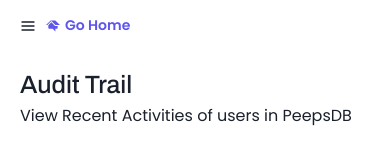
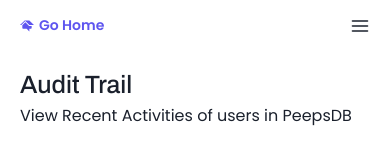
Before and after one commit to sjultra/peepsdb-front-end, a React (Create React App) app: page /admin/logs in a window 390 px wide. Shown: the top 147 px of the page. Built offline with nearby package versions, Linux system fonts and the light colour scheme; no server answers; a web font is replaced by a local one.

Commit message:
change menu hamburger icon postion for good UX

```diff
--- a/src/components/layouts/NavLayout.js
+++ b/src/components/layouts/NavLayout.js
@@ -6,7 +6,7 @@ import UserDropdown from "./UserDropdown";
 import useAuthActions from "../../hooks/useAuth";
 import { useMenu } from "../../hooks/MenuProvider";
 import { FiMenu } from "react-icons/fi";
-import { HStack,Stack, Show, Box, Text } from "@chakra-ui/react";
+import { HStack,Stack, Show, Box, Text, Flex } from "@chakra-ui/react";
 
 const NavLayout = ({
   boxShadow,
@@ -32,11 +32,6 @@ const NavLayout = ({
         py="6"
         >
         <HStack gap="4">
-          <Show below="lg">
-            <Box display={`${displayAsidebar?"":"none"}`} onClick={() => drawer.setMenuStatus(true)} cursor="pointer">
-              <FiMenu />
-            </Box>
-          </Show>
           <Box color="var(--primary-color)" fontSize={14}>
           <Link to="/">
             <Stack direction="row" alignItems="center">
@@ -46,7 +41,16 @@ const NavLayout = ({
           </Link>
           </Box>
         </HStack>
-        <Box>{isAuthenticated && auth && <UserDropdown user={auth} />}</Box>
+        <Box>
+        <Flex align="center" gap="4">
+          {isAuthenticated && auth && <UserDropdown user={auth} />}
+          <Show below="lg">
+            <Box display={`${displayAsidebar?"":"none"}`} onClick={() => drawer.setMenuStatus((_prev)=>!_prev)} cursor="pointer">
+              <FiMenu fontSize={"2rem"} />
+            </Box>
+          </Show>
+        </Flex>
+        </Box>
       </Stack>
       {children}
     </>
```
